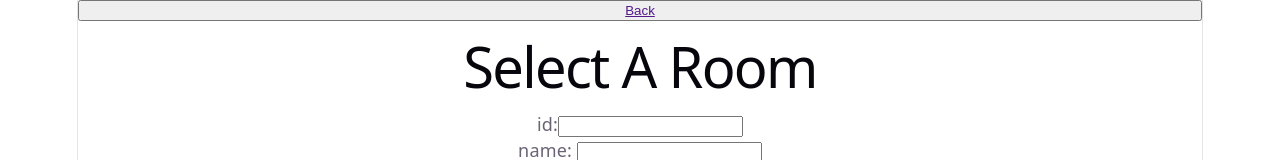
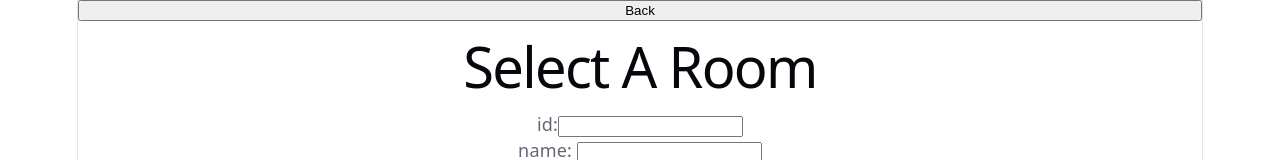
Before and after one commit to CyMain/LiveDoc, a React (Vite) app in the folder client/: page / in a window 1280 px wide. Both pictures are taken after a click on the button "Join a Room". Shown: the top 160 px of the page. Built offline with nearby package versions, Linux system fonts and the light colour scheme.

Commit message:
chore: remove anchor tags in 'back' buttons

```diff
--- a/client/src/pages/CreateRoomPage/CreateRoomPage.jsx
+++ b/client/src/pages/CreateRoomPage/CreateRoomPage.jsx
@@ -20,7 +20,7 @@ export default function CreateRoomPage(){
                 className="quick-link-btn"
                 onClick={backToHome}
             >
-                <a href="">Back</a>
+                Back
             </button>
             <h1>Create Your Room</h1>
             <label htmlFor="">Room Name:</label>
--- a/client/src/pages/RoomsListPage/RoomsListPage.jsx
+++ b/client/src/pages/RoomsListPage/RoomsListPage.jsx
@@ -91,7 +91,7 @@ export default function RoomsListPage(){
         <>
             <button
                 onClick={backToHome}>
-                <a href="">Back</a>
+                Back
             </button>
 
             <h1>Select A Room</h1>
```
